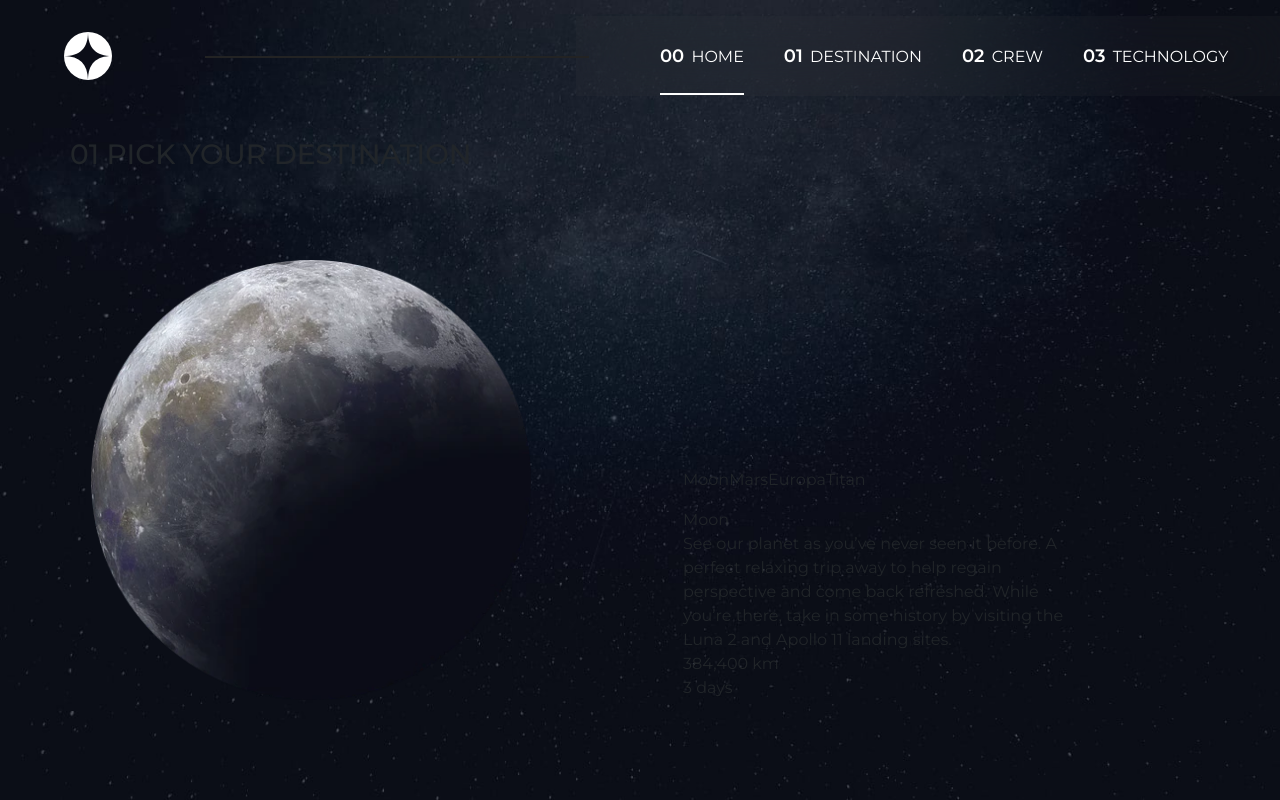
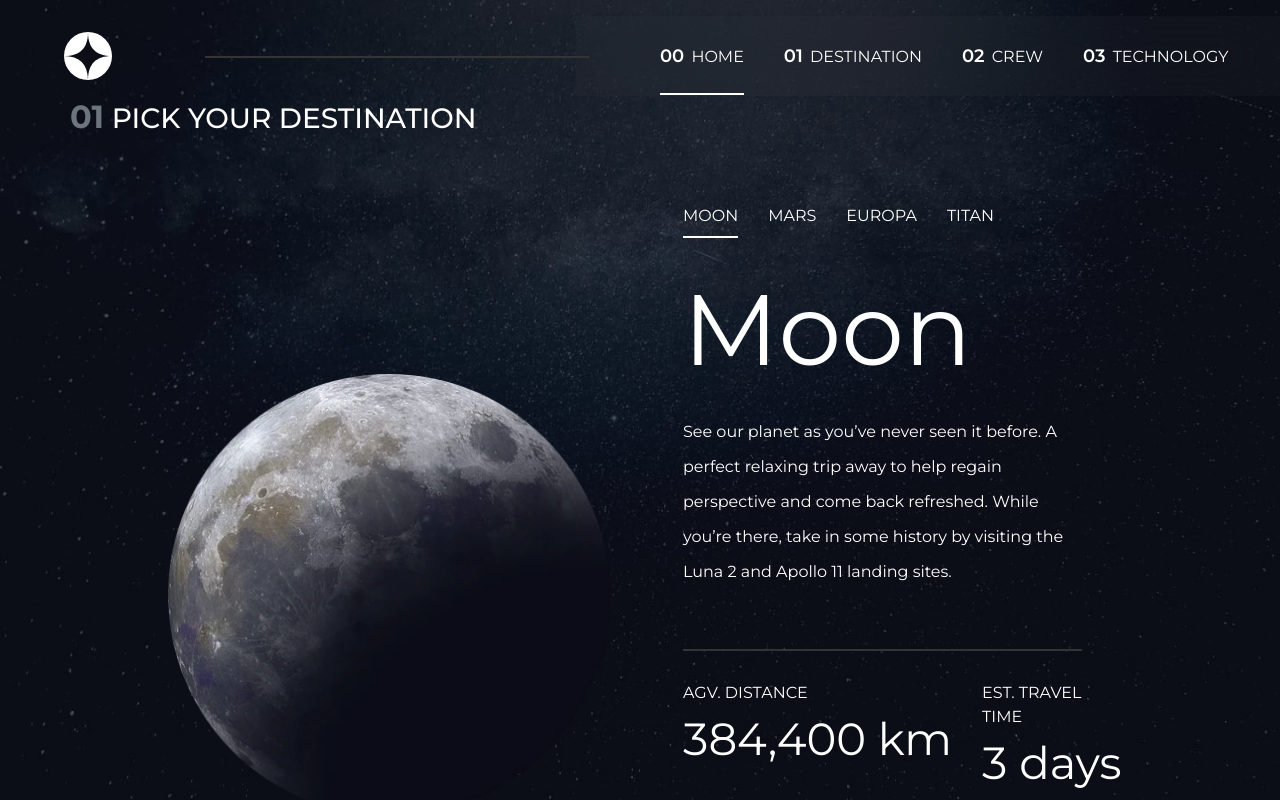
Before and after one commit to xJustFox/proj-space-website, a Vue app: page /destination in a window 1280 px wide. Built offline with nearby package versions, Linux system fonts and the light colour scheme.

Commit message:
[Upgrade] Created Destination Page

```diff
--- a/src/components/Header.vue
+++ b/src/components/Header.vue
@@ -51,6 +51,8 @@ export default {
 </template>
 
 <style lang="scss" scoped>
+@use '../style/partials/variables' as *;
+
 header{
     width: 100%;
     position: fixed;
@@ -66,7 +68,7 @@ header{
         position: absolute;
         top: 50%;
         left: 16%;
-        border-bottom: 2px solid rgb(35, 35, 35);
+        border-bottom: 2px solid $my_gray;
     }
     ul{
         padding-left: 5%;
--- a/src/components/Page/Destination.vue
+++ b/src/components/Page/Destination.vue
@@ -1,5 +1,6 @@
 <script>
 import data from '../../data.json';
+
 export default {
     name: 'Destination',
     data() {
@@ -19,21 +20,38 @@ export default {
 <template lang="">
     <main>
         <div class="container-sm my-pt-136">
-            <div class="row align-content-end  h-100">
+            <div class="row align-content-end h-100 text-white">
+                <!-- Title -->
                 <div class="col-12">
-                    <h3><span>01</span> PICK YOUR DESTINATION</h3>
+                    <h3><span class="text-secondary fw-bold fs-2 ">01</span> PICK YOUR DESTINATION</h3>
                 </div>
-                <div class="col-5 d-flex justify-content-end">
+                <!-- Planet -->
+                <div class="col-5">
                     <img class="planet" :src="destination[this.planetIndex].images.webp" alt="">
                 </div>
-                <div class="col-7 d-flex flex-column justify-content-end p-140">
-                    <ul class="list-unstyled d-flex">
-                        <li v-for="(planet, index) in destination" :key="index" @click="getPlanet(index)">{{planet.name}}</li>
-                    </ul>
-                    <div>{{destination[this.planetIndex].name}}</div>
-                    <div>{{destination[this.planetIndex].description}}</div>
-                    <div>{{destination[this.planetIndex].distance}}</div>
-                    <div>{{destination[this.planetIndex].travel}}</div>
+                <!-- Text Planet -->
+                <div class="col-7">
+                    <div class="d-flex flex-column justify-content-end p-140">
+                        <ul class="list-unstyled d-flex nav-menu">
+                            <li  v-for="(planet, index) in destination" :key="index" >
+                                <div class="position-relative" :class="this.planetIndex == index ? 'check' : ''" @click="getPlanet(index)">{{planet.name.toUpperCase()}}</div>
+                            </li>
+                        </ul>
+                        <div class="title">{{destination[this.planetIndex].name}}</div>
+                        <div class="text">{{destination[this.planetIndex].description}}</div>
+                        <div>
+                            <ul class="list-unstyled m-0 d-flex bottomText">
+                                <li>
+                                    <div class="textBott">AGV. DISTANCE</div>
+                                    <div class="titleBott">{{destination[this.planetIndex].distance}}</div>
+                                </li>
+                                <li>
+                                    <div class="textBott">EST. TRAVEL TIME</div>
+                                    <div class="titleBott">{{destination[this.planetIndex].travel}}</div>
+                                </li>
+                            </ul>
+                        </div>
+                    </div>
                 </div>
             </div>
         </div>
@@ -41,15 +59,63 @@ export default {
 </template>
 
 <style lang="scss" scoped>
+@use '../../style/partials/variables' as *;
+
 main {
     background-image: url('../../assets/destination/background-destination-desktop.jpg');
+    .col-7,
+    .col-5{
+        height: calc(100% - 42px);
+        padding: 60px 0 0 0;
+    }
+    .p-140{
+        padding: 0 140px 0 140px;
+    }
+    .nav-menu li{
+        padding-right: 30px;
+
+        &:hover{
+            cursor: pointer;
+        }
+    }
+    .check{
+        &::after{
+            content: '';
+            width: 100%;
+            position: absolute;
+            bottom: -10px;
+            left: 0;
+            border-bottom: 2px solid white;
+        }
+    }
+    .title{
+        font-size: 100px;
+        padding: 10px 0;
+    }
+    .text{
+        padding-bottom: 60px;
+        border-bottom: 2px solid $my_gray;
+        line-height: 35px;
+    }
     .planet{
-        max-width: 440px;
-        padding: 80px 0 0 0;
+        max-height: 442px;
+        transform: translate(110px, 170px);
     }
 
-    .p-140{
-        padding: 0 140px;
+    .bottomText li{
+        padding-right: 30px;
     }
+
+    .titleBott{
+        font-size: 45px;
+        text-wrap: nowrap;
+    }
+
+    .textBott{
+        padding-top: 30px;
+    }
+
+
+
 }
 </style>
--- a/src/components/Page/Home.vue
+++ b/src/components/Page/Home.vue
@@ -54,7 +54,6 @@ main {
         bottom: 0;
         left: 40%;;
         font-size: 30px;
-        font-weight: 600;
         border-radius: 100%;
         padding: 130px 80px;
         background-color: white;
--- a/src/style/partials/_variables.scss
+++ b/src/style/partials/_variables.scss
@@ -0,0 +1 @@
+$my_gray: rgb(53 52 52)
```
